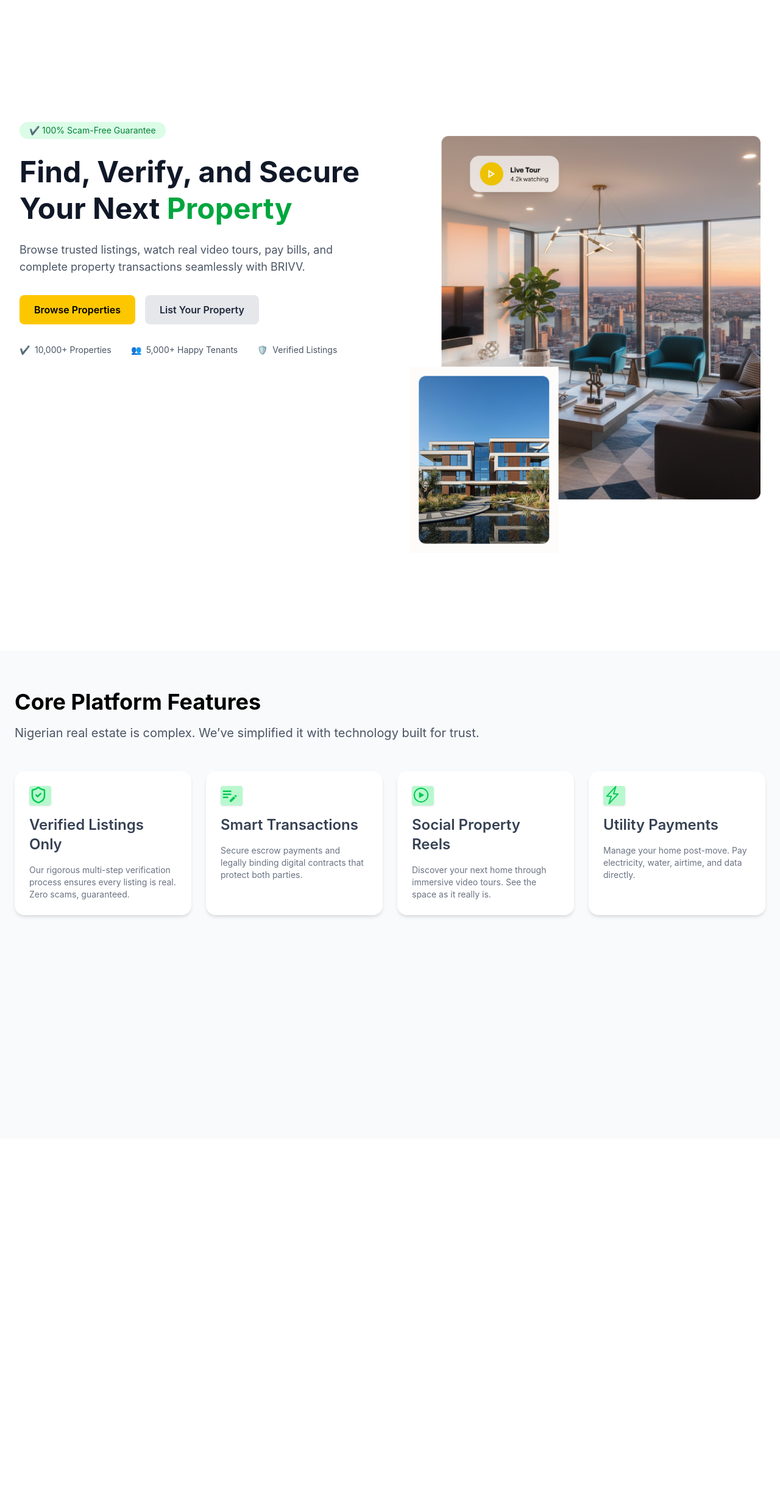
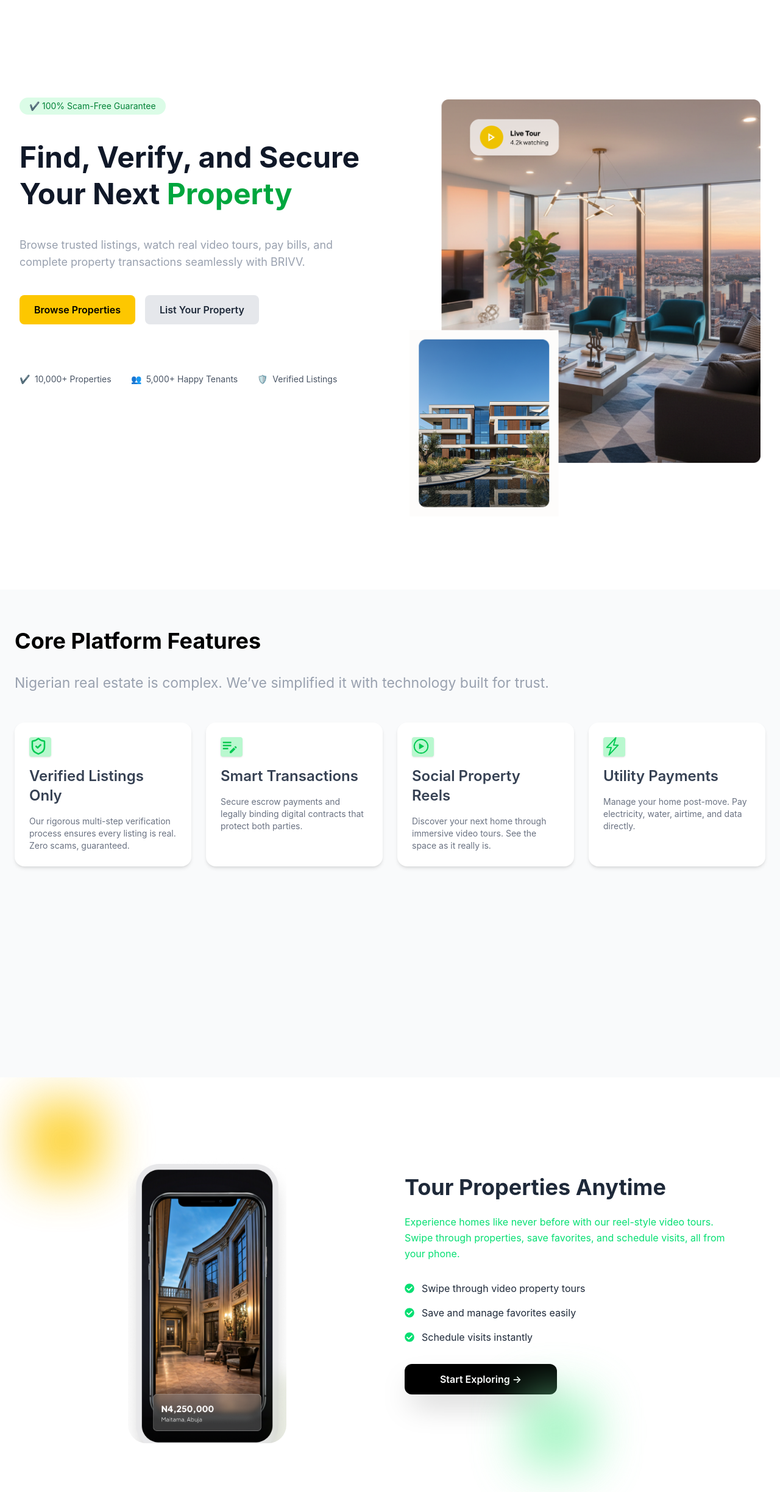
Before and after one commit to Petre223/Akrapex-Brivv-landing-page, a React (Vite) app in the folder BRIVV/: page / in a window 1280 px wide. Shown: the whole page at 61% size. Before the commit the page ends 1867 px from the top, so only its background shows below. Built offline with nearby package versions, Linux system fonts and the light colour scheme.

Commit message:
Adding Showcase section

```diff
--- a/BRIVV/src/App.jsx
+++ b/BRIVV/src/App.jsx
@@ -1,5 +1,6 @@
 import Hero from '../src/Components/Hero'
 import Features from '../src/Components/Features'
+import Showcase from '../src/Components/Showcase'
 import './App.css'
 
 function App() {
@@ -8,6 +9,7 @@ function App() {
     <>
      <Hero />
      <Features />
+     <Showcase />
     </>
   )
 }
--- a/BRIVV/src/Components/Features.jsx
+++ b/BRIVV/src/Components/Features.jsx
@@ -33,18 +33,18 @@ const Features = () => {
   ];
 
   return (
-    <section className="bg-gray-50 min-h-screen py-16 px-6 mt-20">
+    <section className="bg-gray-50 min-h-screen py-16 px-6 mt-10">
       <div className="max-w-7xl mx-auto mb-12 align-baseline">
-        <h2 className="text-6xl md:text-4xl font-bold mb-4">
+        <h2 className="text-6xl md:text-4xl font-bold mb-8">
           Core Platform Features
         </h2>
-        <p className="text-gray-600 md:text-[20px] min-w-2xl mx-auto">
+        <p className="text-gray-400 md:text-[23px] min-w-2xl mx-auto">
           Nigerian real estate is complex. We’ve simplified it with technology
           built for trust.
         </p>
       </div>
 
-      <div className="grid gap-6 sm:grid-cols-2 md:grid-cols-3 lg:grid-cols-4 max-w-7xl mx-auto">
+      <div className="grid gap-6 sm:grid-cols-2 md:grid-cols-3 lg:grid-cols-4 max-w-7xl mx-auto mt-10">
         {features.map((feature, index) => (
           <div
             key={index}
--- a/BRIVV/src/Components/Hero.jsx
+++ b/BRIVV/src/Components/Hero.jsx
@@ -6,24 +6,24 @@ const Hero = () => {
     <div className="flex flex-col-reverse px-8 py-20 lg:grid lg:grid-cols-2 lg:gap-16 lg:place-item-center max-w-7xl mx-auto">
       <div className="bg-white">
         {/* Badge */}
-        <div className="inline-flex items-center bg-green-100 text-green-700 text-sm px-4 py-1 rounded-full mb-6 mt-30">
+        <div className="inline-flex items-center bg-green-100 text-green-700 text-sm px-4 py-1 rounded-full mb-10 mt-20">
           ✔ 100% Scam-Free Guarantee
         </div>
 
         {/* Heading */}
-        <h1 className="text-4xl md:text-5xl font-bold text-gray-900 leading-tight mb-6">
+        <h1 className="text-4xl md:text-5xl font-bold text-gray-900 leading-tight mb-10">
           Find, Verify, and Secure <br />
           Your Next <span className="text-green-600">Property</span>
         </h1>
 
         {/* Description */}
-        <p className="text-gray-600 text-lg mb-8 max-w-2xl">
+        <p className="text-gray-400 text-lg mb-10 max-w-2xl">
           Browse trusted listings, watch real video tours, pay bills,
           and complete property transactions seamlessly with BRIVV.
         </p>
 
         {/* Buttons */}
-        <div className="flex flex-wrap gap-4 mb-8">
+        <div className="flex flex-wrap gap-4 mb-10">
           <button className="bg-yellow-400 hover:bg-yellow-500 text-black font-semibold px-6 py-3 rounded-lg">
             Browse Properties
           </button>
@@ -33,7 +33,7 @@ const Hero = () => {
         </div>
 
         {/* Stats */}
-        <div className="flex flex-wrap gap-8 text-gray-600 text-sm">
+        <div className="flex flex-wrap gap-8 text-gray-600 text-sm mt-20">
           <div className="flex items-center gap-2">
             <span className="text-green-600">✔</span>
             <span>10,000+ Properties</span>
@@ -53,7 +53,7 @@ const Hero = () => {
         <img
           src={HeroSection}
           alt="Hero Image"
-          className="w-full mt-20"
+          className="w-[96] mt-5"
         />
       </div>
     </div>
--- /dev/null
+++ b/BRIVV/src/Components/Showcase.jsx
@@ -0,0 +1,67 @@
+import React from "react";
+import { FaCheckCircle } from "react-icons/fa";
+import Iphone from "../assets/iphone_blur.png"
+
+const Showcase = () => {
+  return (
+    <section className="bg-white text-gray-800 py-20 px-6 relative overflow-hidden">
+
+      {/* Decorative Blobs */}
+      <div className="absolute top-10 left-10 w-32 h-32 bg-yellow-400 rounded-3xl blur-2xl opacity-80"></div>
+      <div className="absolute bottom-10 left-2/3 lg:right-30  w-30 h-30 bg-green-300 rounded-3xl blur-2xl opacity-70"></div>
+
+      <div className="max-w-6xl mx-auto grid md:grid-cols-2 gap-12 items-center">
+
+        {/* Phone Mockup */}
+        <div className="flex justify-center relative">
+          <div className="">
+
+            <div className="relative w-[260px] h-[520px] rounded-[30px] overflow-hidden">
+              <img
+                src={Iphone}
+                alt="Property"
+                className="w-[500px] h-[590px] object-cover"
+              />
+            </div>
+          </div>
+        </div>
+
+        {/* Text Content */}
+        <div>
+          <h2 className="text-3xl md:text-4xl font-bold mb-6">
+            Tour Properties Anytime
+          </h2>
+
+          <p className="text-green-400 mb-8 leading-relaxed">
+            Experience homes like never before with our reel-style video tours.
+            Swipe through properties, save favorites, and schedule visits, all
+            from your phone.
+          </p>
+
+          {/* Bullet Points */}
+          <div className="space-y-4 mb-8">
+            <div className="flex items-center gap-3">
+              <FaCheckCircle className="text-green-400" />
+              <span>Swipe through video property tours</span>
+            </div>
+            <div className="flex items-center gap-3">
+              <FaCheckCircle className="text-green-400" />
+              <span>Save and manage favorites easily</span>
+            </div>
+            <div className="flex items-center gap-3">
+              <FaCheckCircle className="text-green-400" />
+              <span>Schedule visits instantly</span>
+            </div>
+          </div>
+
+          {/* CTA */}
+          <button className="bg-black w-[250px] h-[50px] text-white font-semibold rounded-xl shadow-2xl hover:text-green-400 transition">
+            Start Exploring →
+          </button>
+        </div>
+      </div>
+    </section>
+  );
+};
+
+export default Showcase;
```
